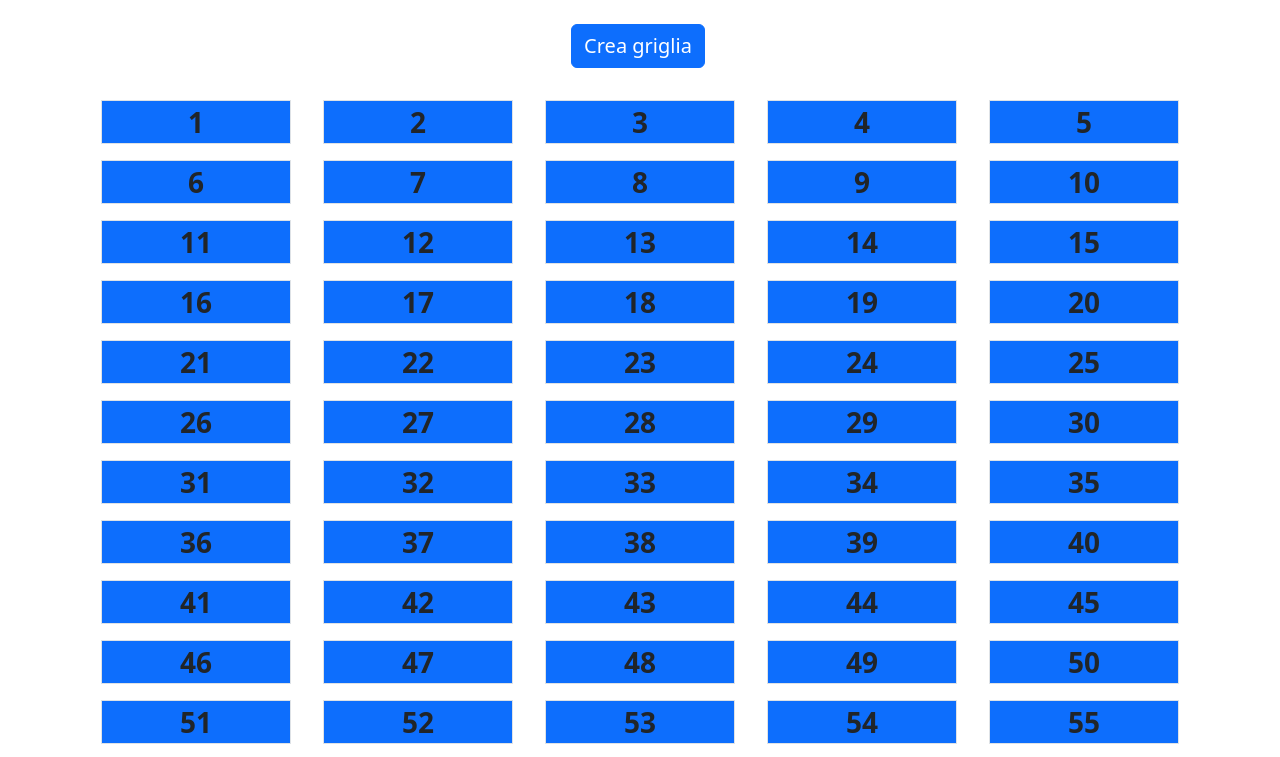
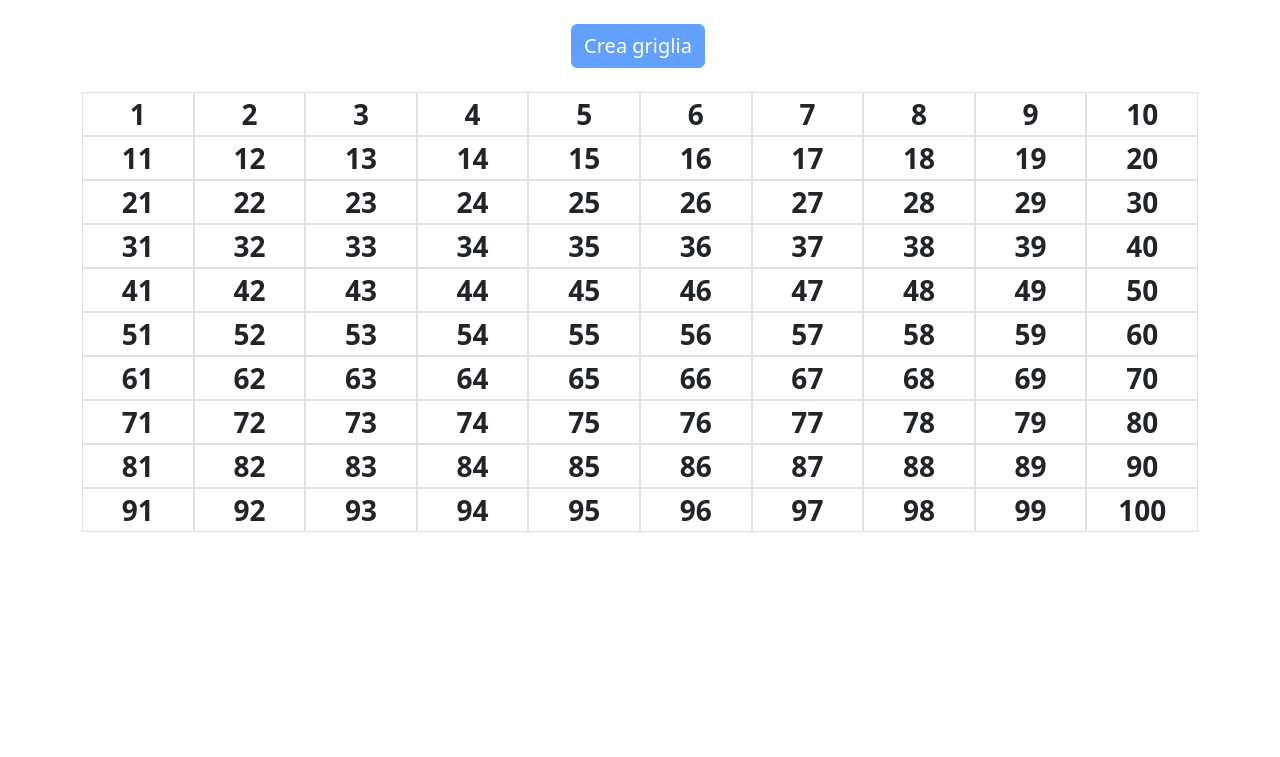
Before and after one commit to ElyPoli/js-campominato-grid, a plain HTML site: page index.html in a window 1280 px wide. Both pictures are taken after a click on the button "Crea griglia". Shown: the top 757 px of the page. Drawn offline with nearby package versions, Linux system fonts and the light colour scheme.

Commit message:
added click to each cell

```diff
--- a/css/style.css
+++ b/css/style.css
@@ -0,0 +1,7 @@
+.my-flex-basis {
+    flex-basis: calc(100% / 10);
+}
+
+.my-cel-width {
+    width: calc(100% / 10);
+}
--- a/index.html
+++ b/index.html
@@ -28,7 +28,7 @@
             <!-- Pulsante -->
             <button class="btn btn-primary fs-5 mt-4 me-1 mb-4 btn-create">Crea griglia</button>
             <!-- Risultato -->
-            <div class="row justify-content-center" id="grid-create">
+            <div class="d-flex justify-content-center align-items-center flex-wrap my-flex-basis" id="grid-create">
             </div>
         </div>
     </main>
--- a/js/main.js
+++ b/js/main.js
@@ -18,13 +18,14 @@ const gridCreate = document.getElementById("grid-create");
 
 btnCreate.addEventListener("click", onBtnCreate); // Richiamo la funzione click sul pulsante
 
-
 // Funzione click sul pulsante
 function onBtnCreate() {
     const numberOfCell = 100;
 
     const arrayCellNumber = createSequentialNumber(numberOfCell); // Richiamo la funzione che crea i numeri da inserire nelle celle
     printCell(arrayCellNumber, numberOfCell); // Richiamo la funzione che stampa il numero di celle richieste dall'utente
+
+    btnCreate.classList.add("disabled"); // Una volta cliccato il pulsante che crea la griglia lo disabilito
 }
 
 // Funzione che crea un numero progressivo da 1 a quello che seleziona l'utente
@@ -38,11 +39,12 @@ function createSequentialNumber(limitNumber) {
 }
 
 // Funzione che crea una singola cella inserendo un numero all'interno
-function createSingleCell(arrayNumberInsert, i) {
+function createSingleCell(arrayNumberInsert, indexNumberInsert, idCellNumber) {
     gridCreate.innerHTML +=
         `
-        <div class="col-3 col-sm-3 col-md-2 me-3 ms-3 d-flex justify-content-center align-items-center fs-3 fw-bold border bg-primary m-2">${arrayNumberInsert[i]}</div>
+        <div class="text-center fs-3 fw-bold my-cel-width border" id="${idCellNumber}" onclick="cellClik(${idCellNumber})">${arrayNumberInsert[indexNumberInsert]}</div>
         `;
+    // Per ogni cella che creo aggiugno una funzione (cellClik) che si attiva al click della cella corrispondente
 }
 
 // Funzione che stampa il numero di celle richieste dall'utente
@@ -51,7 +53,13 @@ function printCell(arrayCellNumberPrint, numberOfCellPrint) {
 
     // Stampo il numero di celle richieste dall'utente
     for (let z = 1; z <= numberOfCellPrint; z++) {
-        createSingleCell(arrayCellNumberPrint, i); // Richiamo la funzione che crea una singola cella
+        createSingleCell(arrayCellNumberPrint, i, z); // Richiamo la funzione che crea una singola cella
         i++;
     }
 }
+
+// Funzione che viene attivata ogni volta che l'utente clicca su una cella
+function cellClik(cell) {
+    console.log(cell);
+    document.getElementById(cell).classList.add("bg-primary");
+}
```
